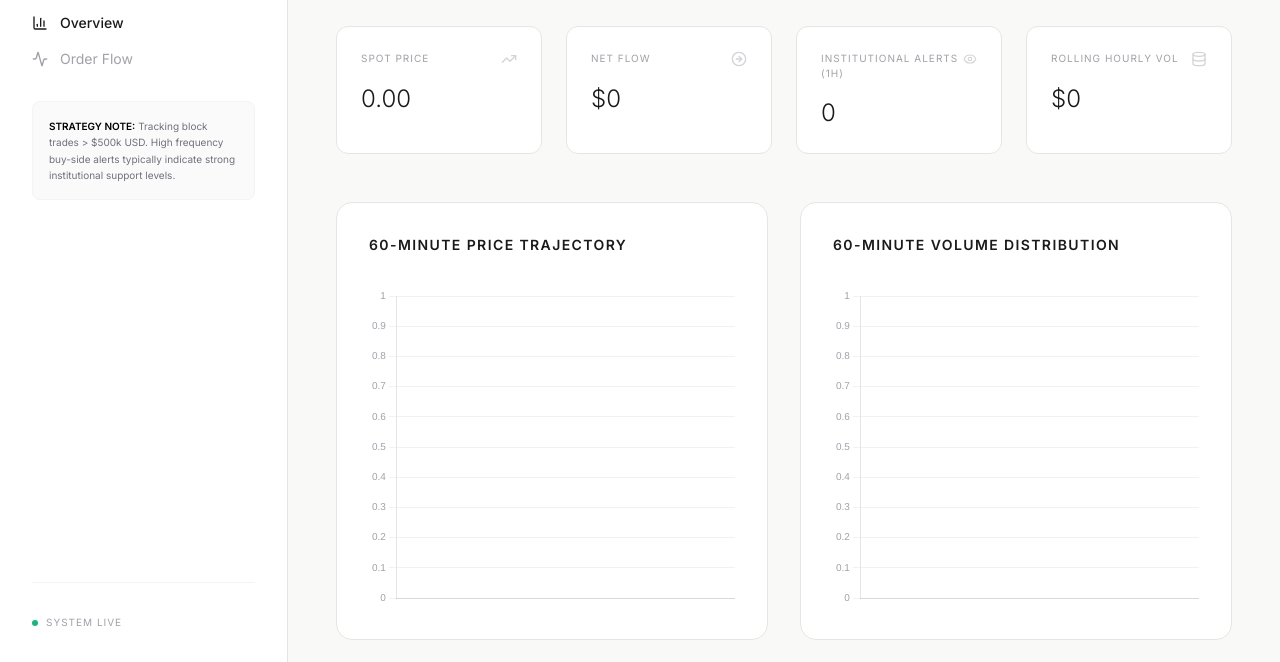
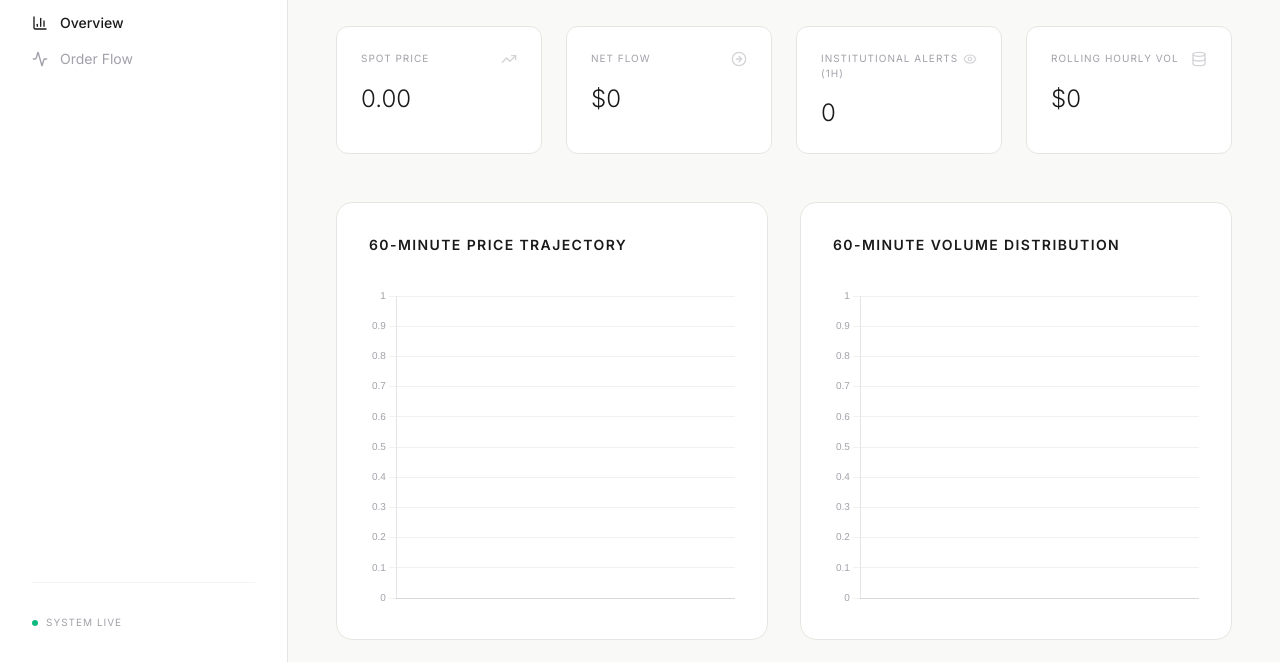
Before and after one commit to guneevaidasani1/finnovate, a website: page public/index.html in a window 1280 px wide. Shown: the part 138-800 px from the top of the page. Drawn offline with nearby package versions, Linux system fonts and the light colour scheme; no server answers; a web font is replaced by a local one.

Commit message:
strategy note gone

```diff
--- a/public/index.html
+++ b/public/index.html
@@ -72,11 +72,7 @@
                     </section>
                 </nav>
 
-                <div class="mt-8 p-4 bg-zinc-50 rounded-lg border border-zinc-100">
-                    <p class="text-[10px] text-zinc-500 leading-relaxed">
-                        <span class="font-bold text-black uppercase">Strategy Note:</span> Tracking block trades > $500k USD. High frequency buy-side alerts typically indicate strong institutional support levels.
-                    </p>
-                </div>
+
             </div>
 
             <div class="pt-8 border-t border-zinc-100">
```
